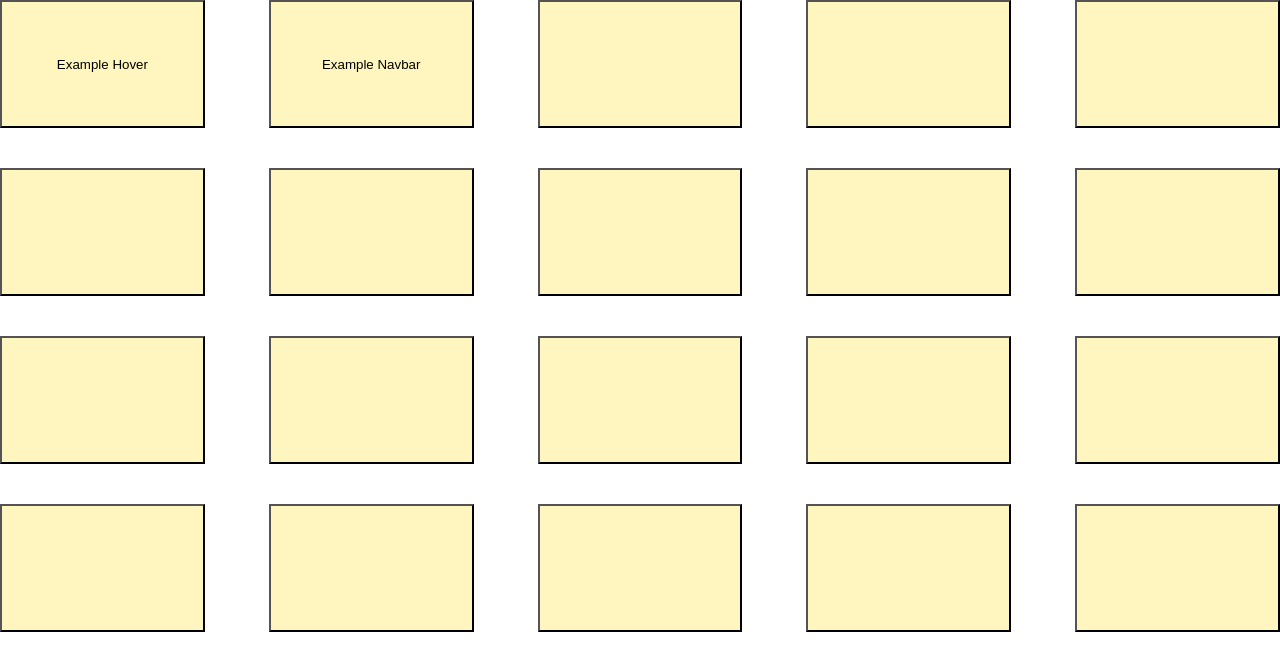
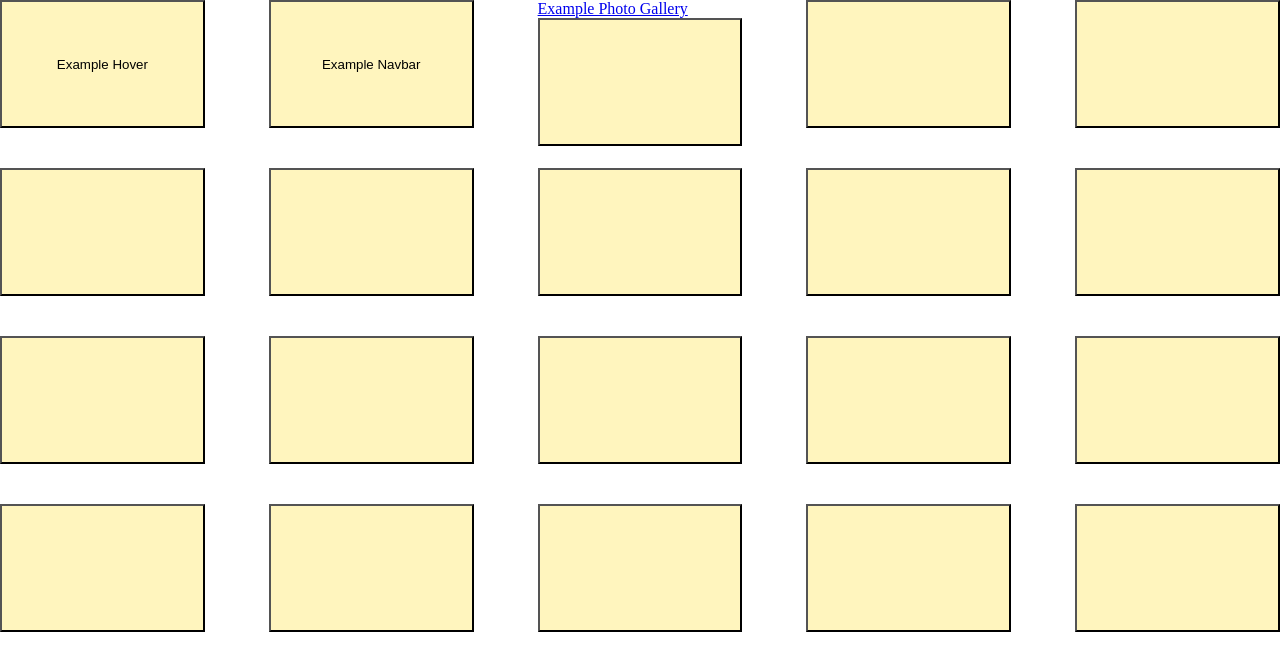
Before and after one commit to cq-le/example-websites, a plain HTML site: page index.html in a window 1280 px wide. Drawn offline with Linux system fonts and the light colour scheme.

Commit message:
example photo gallery

```diff
--- a/index.html
+++ b/index.html
@@ -9,7 +9,7 @@
 <body>
   <a href="example-hover/index.html"><button>Example Hover</button></a>
   <a href="example-navbar/index.html"><button>Example Navbar</button></a>
-  <a href=""><button></button></a>
+  <a href="example-photo-gallery/index.html">Example Photo Gallery<button></button></a>
   <a href=""><button></button></a>
   <a href=""><button></button></a>
   <a href=""><button></button></a>
```
